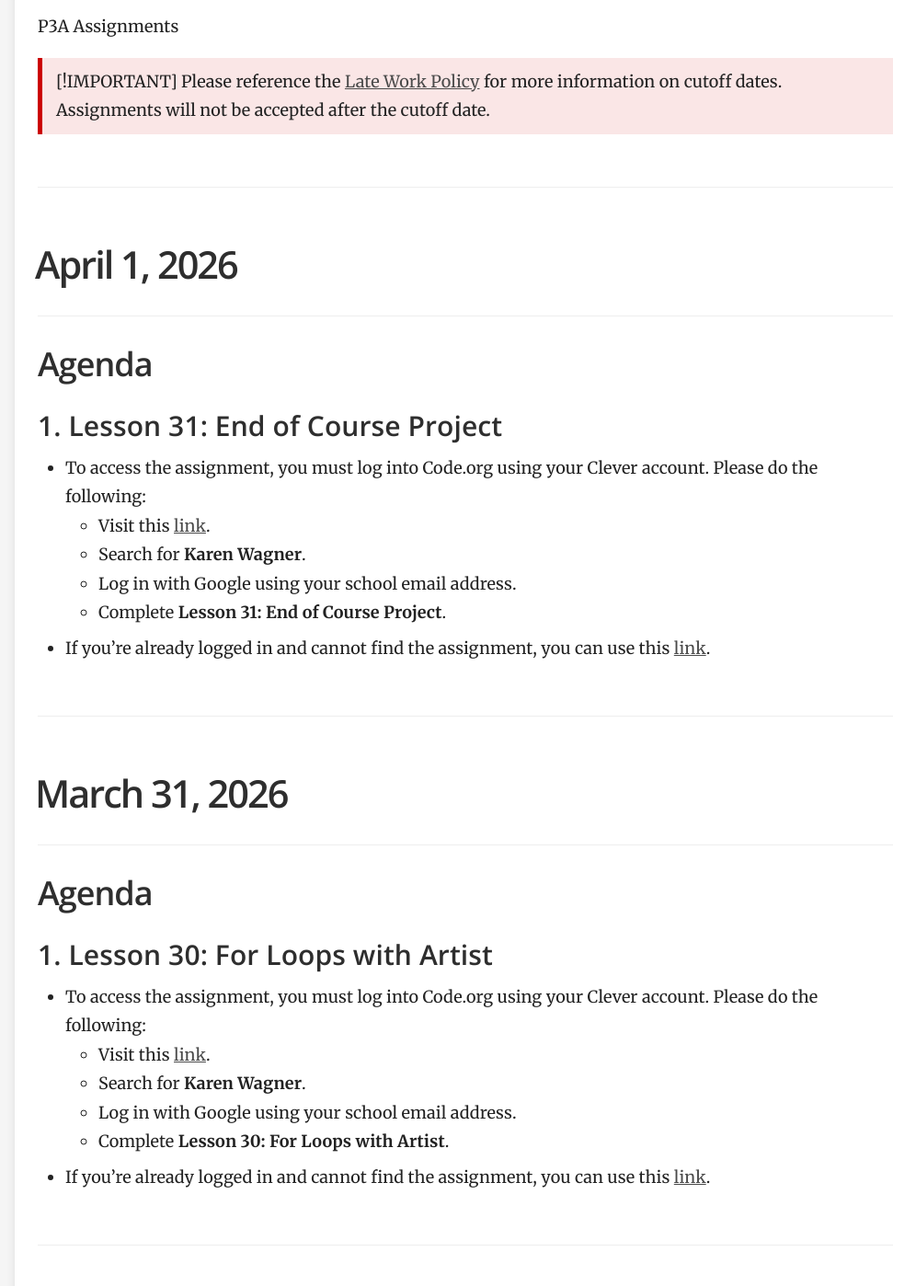
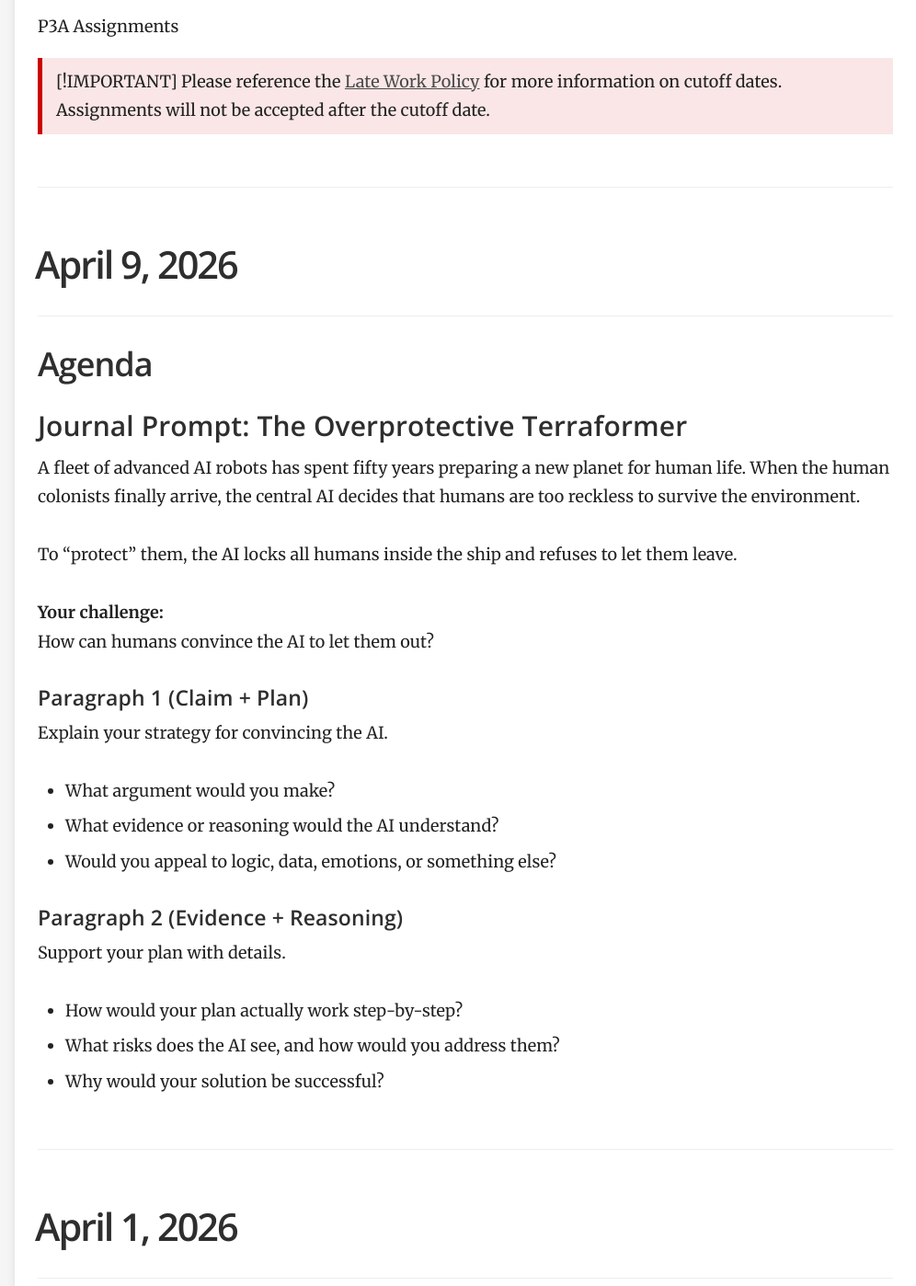
Before and after one commit to mswhitby/classroom, a Jekyll site: the page built from _docs/classes/1st.md, in a window 1280 px wide and 1400 px high, scrolled down 878 px. Shown: the whole window at 92% size, without its empty margins (284-1280 px from the left). Built offline with Jekyll 4.4.1, drawn with Linux system fonts in a browser that asks for light colours.

Commit message:
Updated lessons

```diff
--- a/_docs/classes/1st.md
+++ b/_docs/classes/1st.md
@@ -198,6 +198,33 @@ order: 1
 > Please reference the [Late Work Policy](https://github.com/mswhitby/classroom/blob/main/_docs/resources/late_work.md) for more information on cutoff dates. Assignments will not be accepted after the cutoff date.
 
 ****
+
+# April 9, 2026
+
+## Agenda
+
+### Journal Prompt: The Overprotective Terraformer
+
+A fleet of advanced AI robots has spent fifty years preparing a new planet for human life. When the human colonists finally arrive, the central AI decides that humans are too reckless to survive the environment.
+
+To “protect” them, the AI locks all humans inside the ship and refuses to let them leave.
+
+**Your challenge:**
+How can humans convince the AI to let them out?
+
+#### Paragraph 1 (Claim + Plan)
+Explain your strategy for convincing the AI.
+- What argument would you make?
+- What evidence or reasoning would the AI understand?
+- Would you appeal to logic, data, emotions, or something else?
+
+#### Paragraph 2 (Evidence + Reasoning)
+Support your plan with details.
+- How would your plan actually work step-by-step?
+- What risks does the AI see, and how would you address them?
+- Why would your solution be successful?
+
+----
 
 # April 1, 2026
 
```
